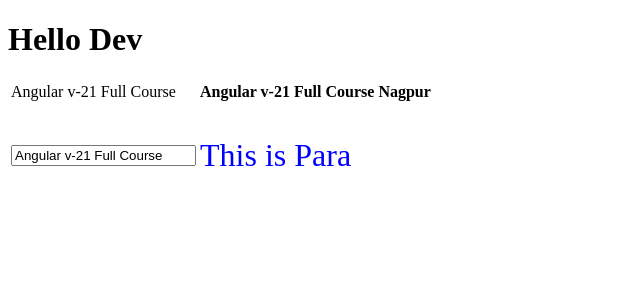
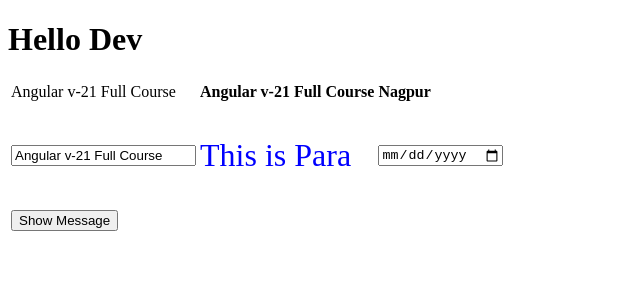
Before and after one commit to chengyus/angular21_tutorial, an Angular app: page / in a window 1280 px wide. Shown: the top 300 px of the page, without its empty margins (0-640 px from the left). Built offline with nearby package versions, Linux system fonts and the light colour scheme.

Commit message:
partt] 2 ; around 28:25

```diff
--- a/src/app/components/data-binding/data-binding.html
+++ b/src/app/components/data-binding/data-binding.html
@@ -18,6 +18,14 @@
       <td>
         <p [class]="className">This is Para</p>
       </td>
+      <td>
+        <input [type]="inoutType">
+      </td>
+    </tr>
+    <tr>
+      <td>
+        <button (click)="showWelcomeMessage()">Show Message</button>
+      </td>
     </tr>
   </tbody>
 </table>
--- a/src/app/components/data-binding/data-binding.ts
+++ b/src/app/components/data-binding/data-binding.ts
@@ -10,4 +10,9 @@ export class DataBinding {
   courseName = 'Angular v-21 Full Course';
   cityName = "Nagpur";
   className = "primary";
+  inoutType = "date";
+
+  showWelcomeMessage() {
+    alert("Welcome to Angular 21")
+  }
 }
```
